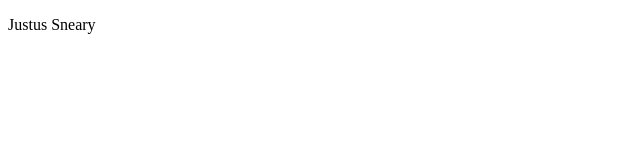
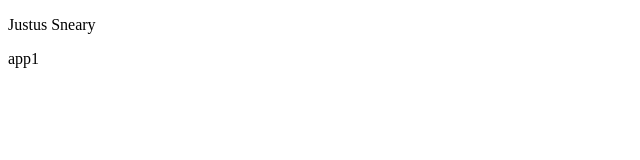
Before and after one commit to jsneary/vue-apps, a plain HTML site: page index.html in a window 1280 px wide. Shown: the full height of the page, 0-640 px from the left. Drawn offline with Linux system fonts and the light colour scheme.

Commit message:
initial commit

```diff
--- a/index.html
+++ b/index.html
@@ -6,5 +6,6 @@
 </head>
 <body>
     <p>Justus Sneary</p>
+    <a src="../projects/app1/public/index.html">app1</a>
 </body>
 </html>
```
